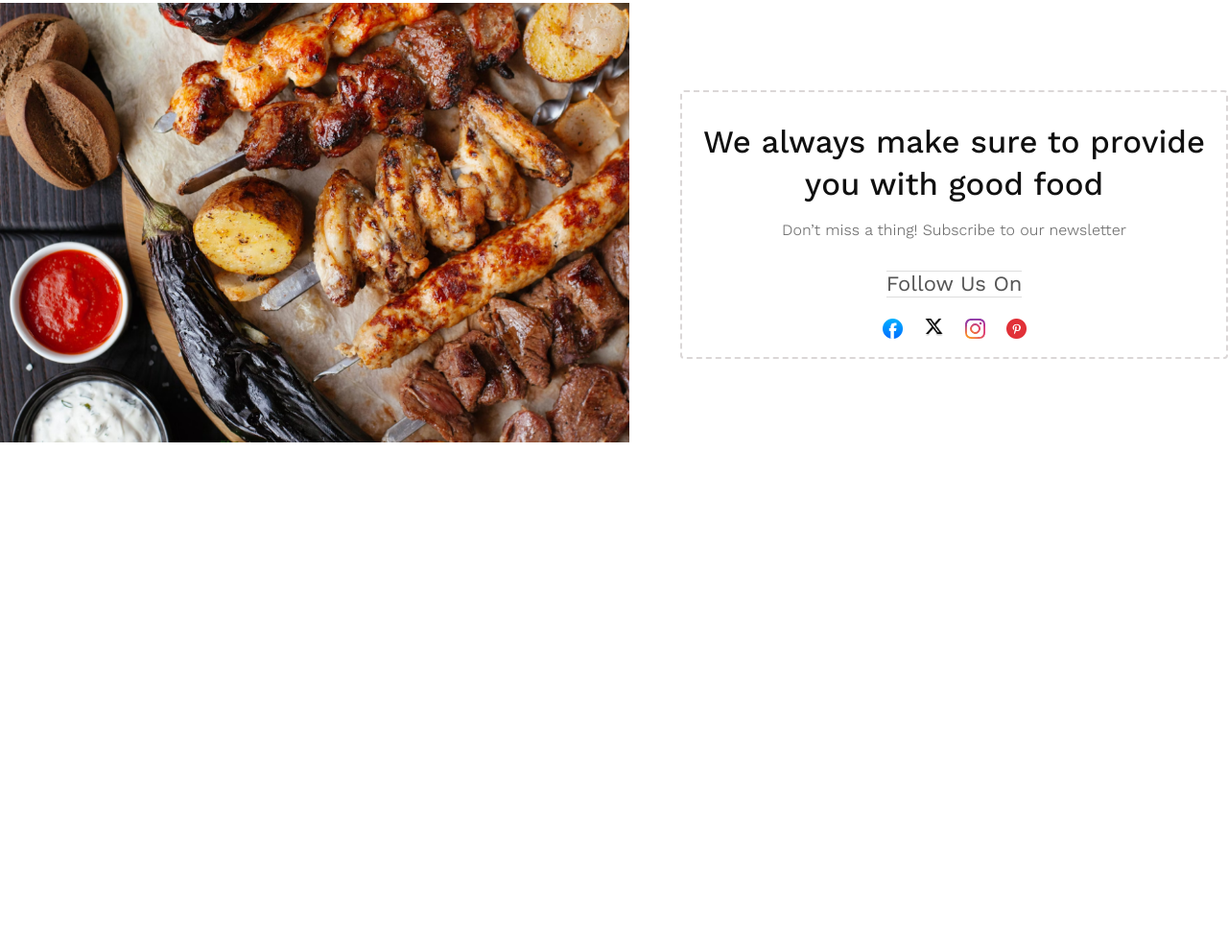
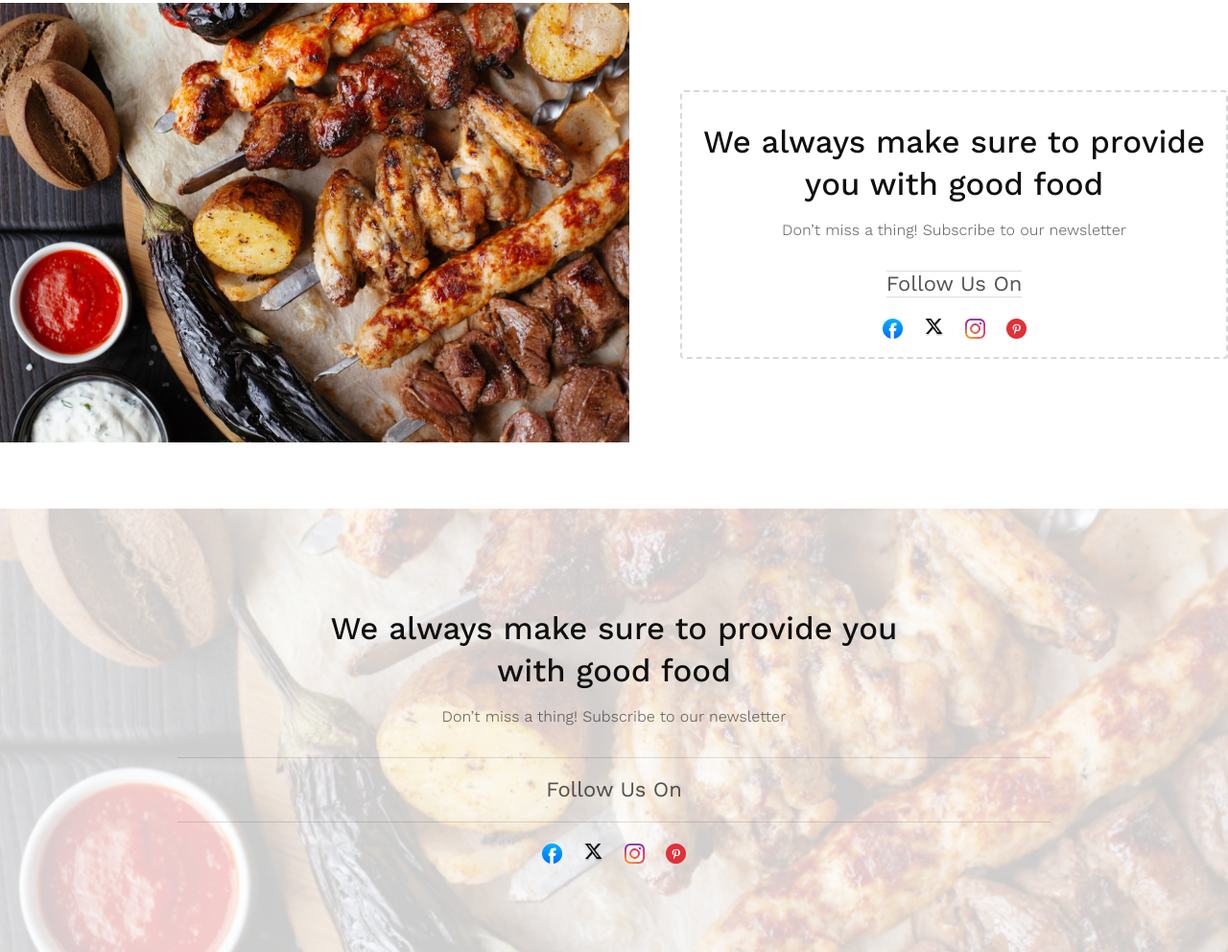
Before and after one commit to RifatCSE10/good-food-resturant, a plain HTML site: page index.html in a window 1280 px wide. Shown: the part 1483-2475 px from the top of the page at 96% size. Before the commit the page ends 1983 px from the top, so only its background shows below. Drawn offline with nearby package versions, Linux system fonts and the light colour scheme.

Commit message:
footer part compleate

```diff
--- a/index.html
+++ b/index.html
@@ -26,7 +26,10 @@
       <div class="container">
         <div>
           <p class="subtitle">Favorite Brands</p>
-          <h1 class="title">Your Favorite Brands Food <br> Are Now On Sale</h1>
+          <h1 class="title">
+            Your Favorite Brands Food <br />
+            Are Now On Sale
+          </h1>
         </div>
         <div class="card-container">
           <div class="card">
@@ -71,10 +74,9 @@
         </div>
       </div>
     </section>
-
     <section class="food">
       <div class="food-img">
-        <img src="./asset/img/image 1.png" alt="food_img">
+        <img src="./asset/img/image 1.png" alt="food_img" />
       </div>
       <div class="text_wraper">
         <div class="text_container">
@@ -83,21 +85,42 @@
           <p id="special_p">Follow Us On</p>
           <div class="icon-container">
             <div class="icon">
-              <img src="./asset/img/facebook.png" alt="facebook">
+              <img src="./asset/img/facebook.png" alt="facebook" />
             </div>
             <div class="icon">
-              <img src="./asset/img/x.png" alt="facebook">
+              <img src="./asset/img/x.png" alt="facebook" />
             </div>
             <div class="icon">
-              <img src="./asset/img/instragram.png" alt="facebook">
+              <img src="./asset/img/instragram.png" alt="facebook" />
             </div>
             <div class="icon">
-              <img src="./asset/img/pinterest.png" alt="facebook">
+              <img src="./asset/img/pinterest.png" alt="facebook" />
             </div>
           </div>
         </div>
       </div>
     </section>
 
+    <section class="footer">
+      <div class="text_container">
+        <h1>We always make sure to provide you <br> with good food</h1>
+        <p>Don’t miss a thing! Subscribe to our newsletter</p>
+        <p id="special_p">Follow Us On</p>
+        <div class="icon-container">
+          <div class="icon">
+            <img src="./asset/img/facebook.png" alt="facebook" />
+          </div>
+          <div class="icon">
+            <img src="./asset/img/x.png" alt="facebook" />
+          </div>
+          <div class="icon">
+            <img src="./asset/img/instragram.png" alt="facebook" />
+          </div>
+          <div class="icon">
+            <img src="./asset/img/pinterest.png" alt="facebook" />
+          </div>
+        </div>
+      </div>
+    </section>
   </body>
 </html>
--- a/style.css
+++ b/style.css
@@ -245,3 +245,87 @@
 .food .text_wraper .text_container .icon-container .icon img{
   width: 100%;
 }
+
+
+.footer{
+  height: 462px;
+  background-image: linear-gradient(rgba(255,255,255,0.8),rgba(255,255,255,0.8)),url('./asset/img/image 1.png');
+  background-size: cover;
+  background-position: center;
+  background-repeat: no-repeat;
+  display: flex;
+  align-items: center;
+  justify-content: center;
+  margin-top: 30px;
+}
+
+.footer .text_container
+{
+  display: flex;
+  flex-direction: column;
+  align-items: center;
+}
+
+.footer .text_container h1{
+  color: rgb(16, 16, 16);
+  font-family: Work Sans;
+  font-size: 33px;
+  font-weight: 483;
+  line-height: 44px;
+  letter-spacing: 0%;
+  text-align: center;
+  margin-bottom: 16px;
+}
+
+
+.footer .text_container p {
+  color: rgb(16, 16, 16);
+  font-family: Work Sans;
+  font-size: 16px;
+  font-weight: 345;
+  line-height: 19px;
+  letter-spacing: 0%;
+  text-align: left;
+  opacity: 0.6;
+  margin-bottom: 33px;
+}
+
+
+.footer .text_container #special_p {
+  box-sizing: border-box;
+  border-bottom: 1px solid rgba(16, 16, 16, 0.2);
+  border-top: 1px solid rgba(16, 16, 16, 0.2);
+  color: rgb(16, 16, 16);
+  font-family: Work Sans;
+  font-size: 22px;
+  font-weight: 414;
+  line-height: 26px;
+  letter-spacing: 0%;
+  opacity: 0.7;
+  text-align: center;
+  margin-bottom: 22px;
+  width: 910px;
+  height: 68px;
+  display: flex;
+  align-items: center;
+  justify-content: center;
+}
+
+
+.footer .text_container .icon-container{
+  display: flex;
+  align-items: center;
+  justify-content: space-around;
+  gap: 22px;
+}
+
+
+.footer .text_container .icon-container .icon{
+  height: 9px;
+  width: 21px;
+}
+
+
+.footer .text_container .icon-container .icon img{
+  width: 100%;
+}
```
